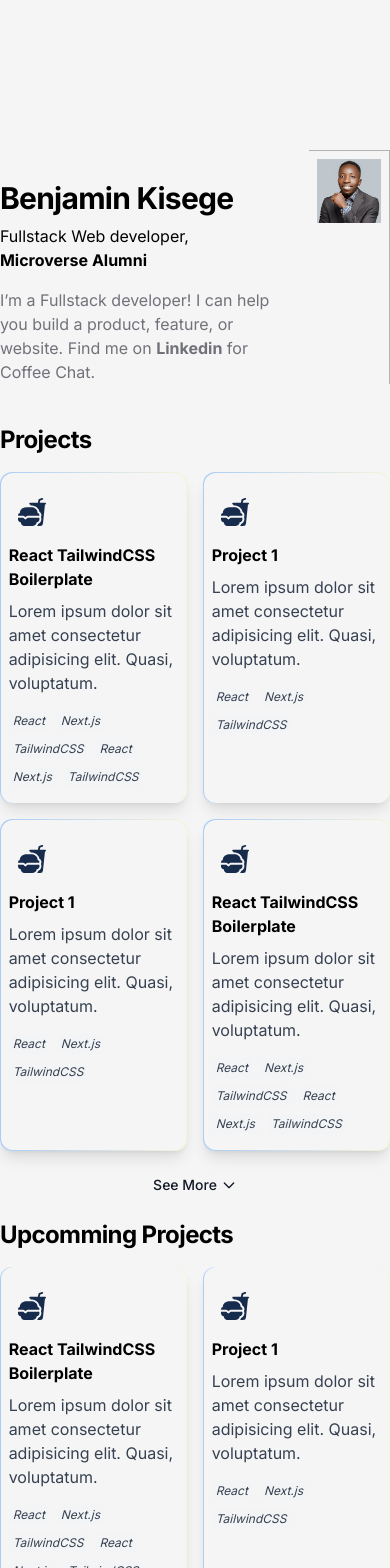
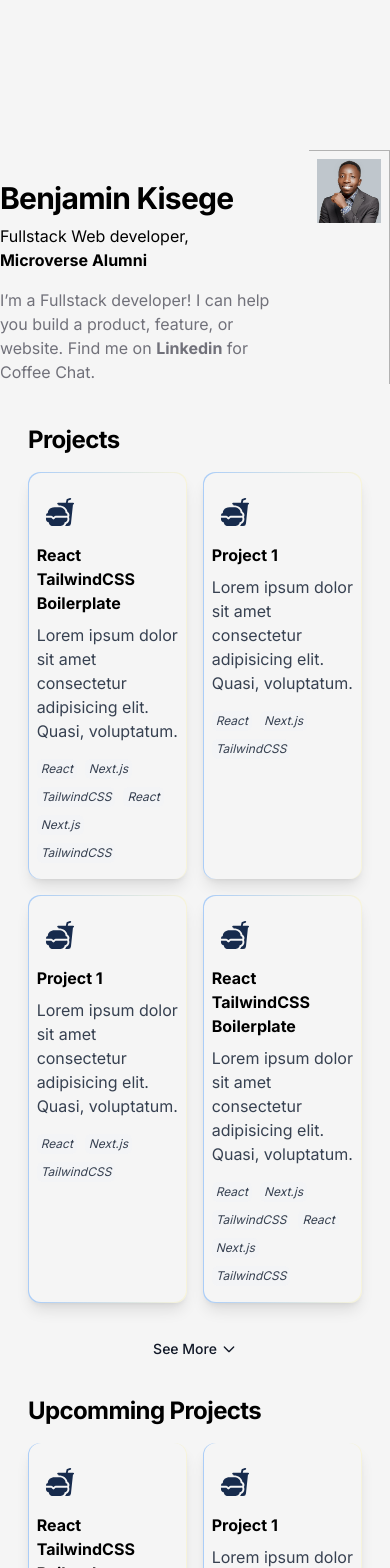
Before and after one commit to iambenkis/Portfolio-2.0, a Next.js app: page / in a window 390 px wide. Shown: the top 1568 px of the page. Built offline with nearby package versions, Linux system fonts and the light colour scheme.

Commit message:
Add mobile version on the Project component

```diff
--- a/src/components/Projects/index.jsx
+++ b/src/components/Projects/index.jsx
@@ -6,7 +6,7 @@ import Link from 'next/link'
 export default function Projects() {
   const toDisplay = 4
   return (
-    <section className="mt-10">
+    <section className="px-7 md:px-0 mt-10">
       <div>
         <h3 className="font-bold text-[#172b4d] text-2xl md:text-4xl tracking-tight mb-4 text-black dark:text-white">
           Projects
@@ -14,7 +14,7 @@ export default function Projects() {
         <ProjectItems projects={projects} toDisplay={toDisplay} />
         <Link
           type="button"
-          class="flex justify-center items-center text-sm my-4 mx-auto px-4 py-2 rounded-md font-medium text-gray-900 dark:text-gray-100"
+          class="flex justify-center items-center text-sm my-7 mx-auto px-4 py-2 rounded-md font-medium text-gray-900 dark:text-gray-100"
           href="/projects"
         >
           See More
```
